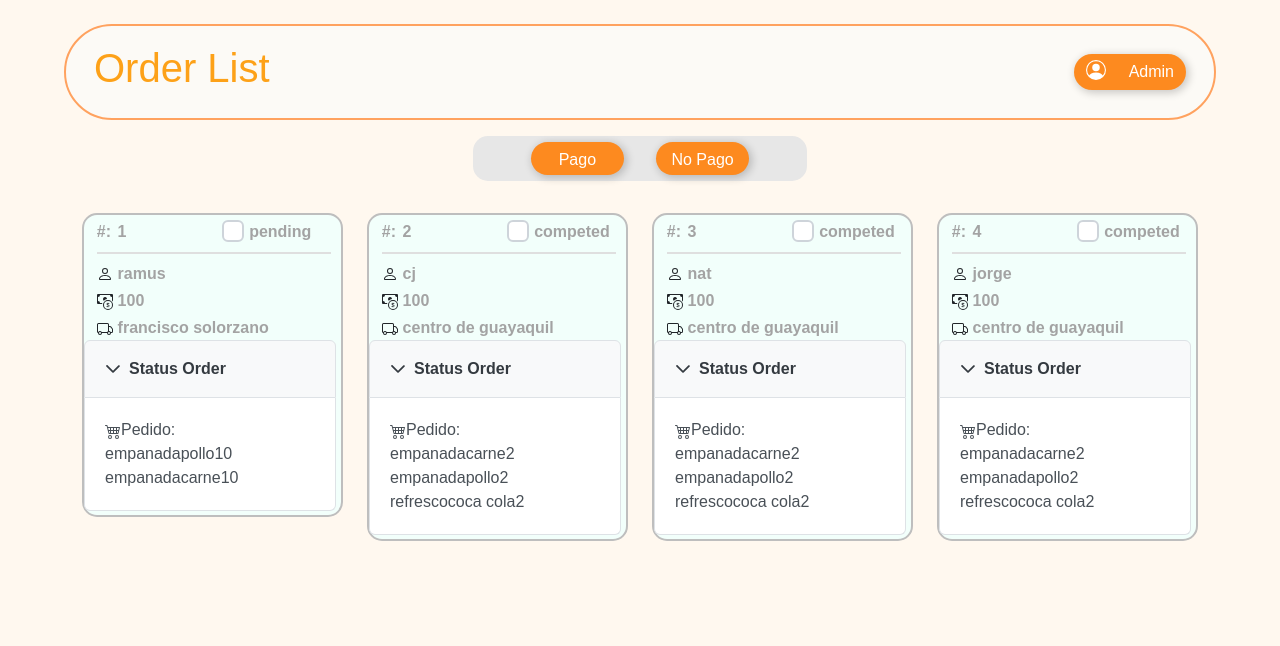
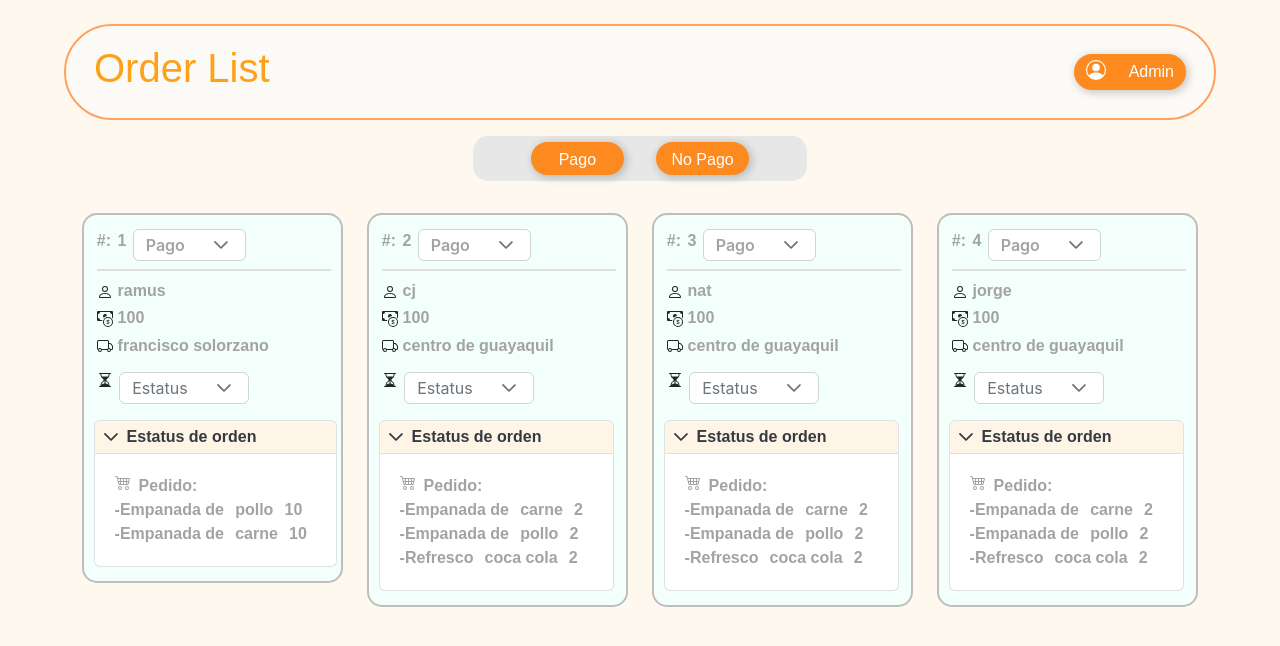
Before and after one commit to NatyRR/fast-food-restaurant, a Next.js app: page /administrador in a window 1280 px wide. Shown: the top 646 px of the page. Built offline with nearby package versions, Linux system fonts and the light colour scheme.

Commit message:
tarjetas de admin listas

```diff
--- a/src/common/enums.ts
+++ b/src/common/enums.ts
@@ -19,3 +19,15 @@ export const adminStatusEnum = Object.freeze({
   PEDIDO_CANCELADO: "",
   ENTREGADO: "",
 });
+
+export const orderStatusEnum = Object.freeze({
+  PENDING: "pending",
+  IN_PROGRESS: "in_progress",
+  DONE: "done",
+});
+
+export const InvoiceStatusEnum = Object.freeze({
+  PENDING: "pending",
+  PAID: "paid",
+  CANCELLED: "cancelled",
+});
--- a/src/components/atoms/CardAdmin.tsx
+++ b/src/components/atoms/CardAdmin.tsx
@@ -3,11 +3,23 @@ import { FC } from "react";
 import classes from "@/styles/molecules/card-admin/cardAdmin.module.scss";
 import { Checkbox } from "primereact/checkbox";
 import { Accordion, AccordionTab } from "primereact/accordion";
-import { Cart4, CashCoin, Person, Truck } from "react-bootstrap-icons";
+import {
+  Cart4,
+  CashCoin,
+  HourglassSplit,
+  Person,
+  Truck,
+} from "react-bootstrap-icons";
 import { UserDataType } from "../../types/user";
 import { ProductDataType } from "../../types/shoppingCart";
 import { InvoiceDataType } from "../../types/invoice";
-import { order, orders } from "../organisms/admin/utils";
+import {
+  order,
+  orders,
+  statusInvoiceOptions,
+  statusOrder,
+} from "../organisms/admin/utils";
+import { Dropdown } from "primereact/dropdown";
 
 type CardAdminProps = {
   id: number;
@@ -27,6 +39,8 @@ export const CardAdmin: FC<CardAdminProps> = ({
   products,
 }) => {
   const [checked, setChecked] = useState(false);
+  const [orderStatus, setOrderStatus] = useState("");
+  const [StatuInvoice, setStatusInvoice] = useState(invoice.status);
   return (
     <div className={classes.card}>
       <div className={classes.id}>
@@ -34,17 +48,17 @@ export const CardAdmin: FC<CardAdminProps> = ({
           <div className={classes.order_id}>
             <span>#:</span>
             <span>{id}</span>
+            <Dropdown
+              value={StatuInvoice}
+              onChange={(e) => setStatusInvoice(e.value)}
+              options={statusInvoiceOptions}
+              placeholder="Estatus pago"
+              className={classes.dropdown}
+            />
           </div>
 
           <div className={classes.status}>
-            <div className={classes.check}>
-              <Checkbox
-                onChange={(e) => setChecked(e.checked!)}
-                checked={checked}
-              ></Checkbox>
-
-              <span>{status}</span>
-            </div>
+            <div className={classes.check}></div>
           </div>
         </div>
         <div className={classes.line}></div>
@@ -62,11 +76,22 @@ export const CardAdmin: FC<CardAdminProps> = ({
           <Truck />
           <span>{address}</span>
         </div>
+
+        <div className={classes.dropdown_container}>
+          <HourglassSplit />
+          <Dropdown
+            value={orderStatus}
+            onChange={(e) => setOrderStatus(e.value)}
+            options={statusOrder}
+            placeholder="Estatus"
+            className={classes.dropdown}
+          />
+        </div>
       </div>
       <div className={classes.status_order}>
-        <div className={classes.acordion}>
-          <Accordion activeIndex={0}>
-            <AccordionTab header="Status Order">
+        <div>
+          <Accordion activeIndex={0} className={classes.acordion}>
+            <AccordionTab header="Estatus de orden">
               <div className={classes.icon}>
                 <Cart4 />
                 <span>Pedido:</span>
--- a/src/components/organisms/admin/utils.ts
+++ b/src/components/organisms/admin/utils.ts
@@ -1,3 +1,5 @@
+import { InvoiceStatusEnum, orderStatusEnum } from "@/common/enums";
+
 export const order = {
   id: "1",
   status: "pending",
@@ -14,14 +16,14 @@ export const order = {
   products: [
     {
       id: "1",
-      name: "empanada",
+      name: "empanada de",
       flaver: "pollo",
       price: 10,
       quantity: 10,
     },
     {
       id: "2",
-      name: "empanada",
+      name: "empanada de",
       flaver: "carne",
       price: 10,
       quantity: 10,
@@ -46,14 +48,14 @@ export const orders = [
     products: [
       {
         id: 1,
-        name: "empanada",
+        name: "-Empanada de",
         flaver: "pollo",
         price: 10,
         quantity: 10,
       },
       {
         id: 2,
-        name: "empanada",
+        name: "-Empanada de",
         flaver: "carne",
         price: 10,
         quantity: 10,
@@ -76,21 +78,21 @@ export const orders = [
     products: [
       {
         id: 1,
-        name: "empanada",
+        name: "-Empanada de",
         flaver: "carne",
         price: 10,
         quantity: 2,
       },
       {
         id: 2,
-        name: "empanada",
+        name: "-Empanada de",
         flaver: "pollo",
         price: 10,
         quantity: 2,
       },
       {
         id: 3,
-        name: "refresco",
+        name: "-Refresco",
         flaver: "coca cola",
         price: 10,
         quantity: 2,
@@ -113,21 +115,21 @@ export const orders = [
     products: [
       {
         id: 1,
-        name: "empanada",
+        name: "-Empanada de",
         flaver: "carne",
         price: 15,
         quantity: 2,
       },
       {
         id: 2,
-        name: "empanada",
+        name: "-Empanada de",
         flaver: "pollo",
         price: 12,
         quantity: 2,
       },
       {
         id: 3,
-        name: "refresco",
+        name: "-Refresco",
         flaver: "coca cola",
         price: 10,
         quantity: 2,
@@ -150,21 +152,21 @@ export const orders = [
     products: [
       {
         id: 1,
-        name: "empanada",
+        name: "-Empanada de",
         flaver: "carne",
         price: 10,
         quantity: 2,
       },
       {
         id: 2,
-        name: "empanada",
+        name: "-Empanada de",
         flaver: "pollo",
         price: 10,
         quantity: 2,
       },
       {
         id: 3,
-        name: "refresco",
+        name: "-Refresco",
         flaver: "coca cola",
         price: 10,
         quantity: 2,
@@ -172,3 +174,33 @@ export const orders = [
     ],
   },
 ];
+
+export const statusOrder = [
+  {
+    label: "Pendiente",
+    value: orderStatusEnum.PENDING,
+  },
+  {
+    label: "En progreso",
+    value: orderStatusEnum.IN_PROGRESS,
+  },
+  {
+    label: "Entregado",
+    value: orderStatusEnum.DONE,
+  },
+];
+
+export const statusInvoiceOptions = [
+  {
+    label: "Pendiente",
+    value: InvoiceStatusEnum.PENDING,
+  },
+  {
+    label: "Pago",
+    value: InvoiceStatusEnum.PAID,
+  },
+  {
+    label: "Cancelado",
+    value: InvoiceStatusEnum.CANCELLED,
+  },
+];
--- a/src/styles/molecules/card-admin/cardAdmin.module.scss
+++ b/src/styles/molecules/card-admin/cardAdmin.module.scss
@@ -5,6 +5,7 @@
   border-radius: 15px;
   background-color: rgb(242, 255, 251);
   border: 2px solid rgb(190, 190, 190);
+  padding-block: 0.6rem;
 
   .id {
     gap: 0.5rem;
@@ -76,6 +77,11 @@
         margin-left: 0.3rem;
       }
     }
+    .dropdown_container {
+      display: flex;
+      gap: 0.4rem;
+      margin-top: 0.7rem;
+    }
   }
 
   .status_order {
@@ -87,8 +93,45 @@
       height: 100%;
       width: 100%;
 
-      .p-accordion-header {
+      .icon {
+        font-weight: 600;
+        color: rgb(163, 163, 163);
+        display: flex;
+        gap: 0.5rem;
+      }
+
+      .orderList {
+        .product {
+          font-weight: 600;
+          color: rgb(163, 163, 163);
+          display: flex;
+          gap: 0.7rem;
+        }
       }
     }
   }
 }
+
+.dropdown {
+  height: 2rem;
+
+  :global(.p-dropdown-label) {
+    display: flex;
+    align-items: center;
+    justify-content: center;
+  }
+}
+
+.acordion {
+  height: 3rem;
+  margin-top: 1rem;
+  margin-left: 0.6rem;
+
+  :global(.p-accordion-header) {
+    & > a {
+      padding: 0.5rem !important;
+      height: 100%;
+      background-color: rgb(255, 245, 231) !important   ;
+    }
+  }
+}
```
Also changed, not shown: src/pages/api/auth/[...nextauth].ts (+20 -21 lines).
